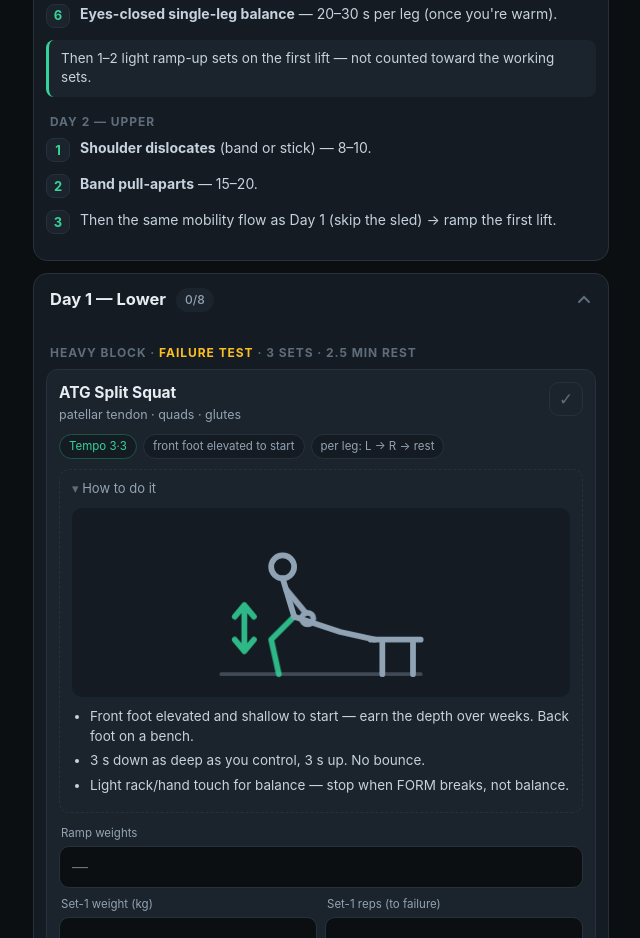
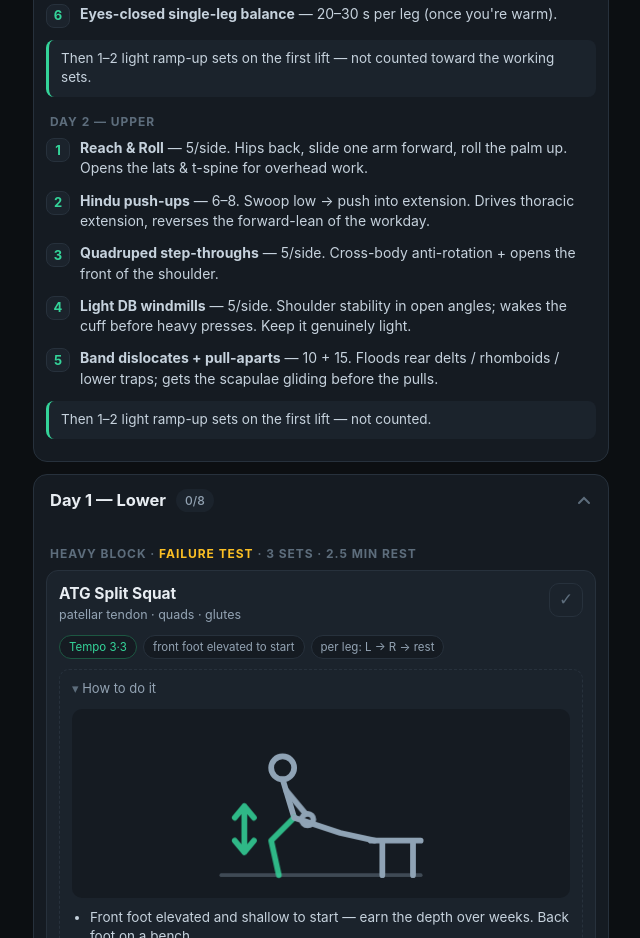
Before and after one commit to BitRazor/training, a plain HTML site: page index.html in a window 1280 px wide. Shown: the part 1740-2678 px from the top of the page, without its empty margins (319-959 px from the left). Drawn offline with Linux system fonts and the light colour scheme.

Commit message:
Day 2 warm-up: shoulder/t-spine/scap sequence

```diff
--- a/index.html
+++ b/index.html
@@ -221,9 +221,12 @@ textarea:focus{border-color:var(--acc)}
     <div class="gItem"><div class="n">6</div><div><b>Eyes-closed single-leg balance</b> — 20–30 s per leg (once you're warm).</div></div>
     <div class="rule">Then 1–2 light ramp-up sets on the first lift — not counted toward the working sets.</div>
     <div class="blockHead">Day 2 — Upper</div>
-    <div class="gItem"><div class="n">1</div><div><b>Shoulder dislocates</b> (band or stick) — 8–10.</div></div>
-    <div class="gItem"><div class="n">2</div><div><b>Band pull-aparts</b> — 15–20.</div></div>
-    <div class="gItem"><div class="n">3</div><div>Then the same mobility flow as Day 1 (skip the sled) → ramp the first lift.</div></div>
+    <div class="gItem"><div class="n">1</div><div><b>Reach &amp; Roll</b> — 5/side. Hips back, slide one arm forward, roll the palm up. Opens the lats &amp; t-spine for overhead work.</div></div>
+    <div class="gItem"><div class="n">2</div><div><b>Hindu push-ups</b> — 6–8. Swoop low → push into extension. Drives thoracic extension, reverses the forward-lean of the workday.</div></div>
+    <div class="gItem"><div class="n">3</div><div><b>Quadruped step-throughs</b> — 5/side. Cross-body anti-rotation + opens the front of the shoulder.</div></div>
+    <div class="gItem"><div class="n">4</div><div><b>Light DB windmills</b> — 5/side. Shoulder stability in open angles; wakes the cuff before heavy presses. Keep it genuinely light.</div></div>
+    <div class="gItem"><div class="n">5</div><div><b>Band dislocates + pull-aparts</b> — 10 + 15. Floods rear delts / rhomboids / lower traps; gets the scapulae gliding before the pulls.</div></div>
+    <div class="rule">Then 1–2 light ramp-up sets on the first lift — not counted.</div>
   </div>
 </details>
 
```
